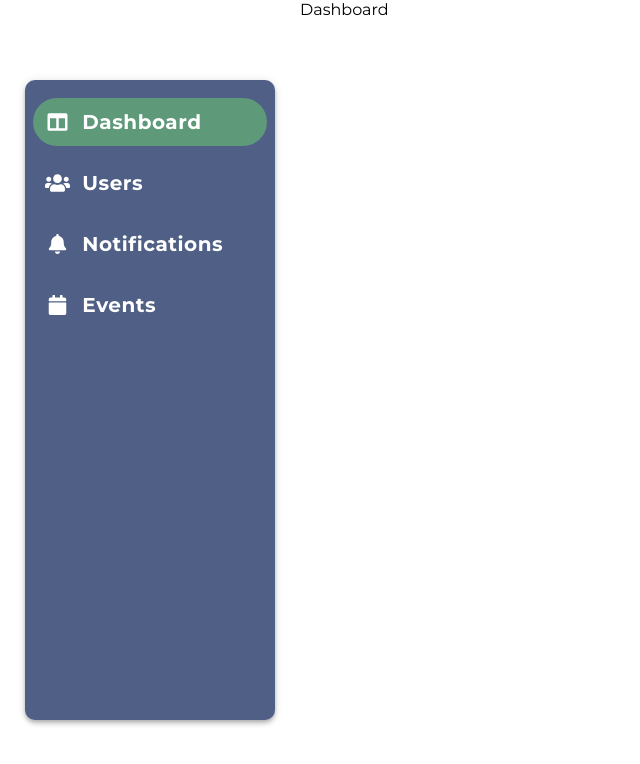
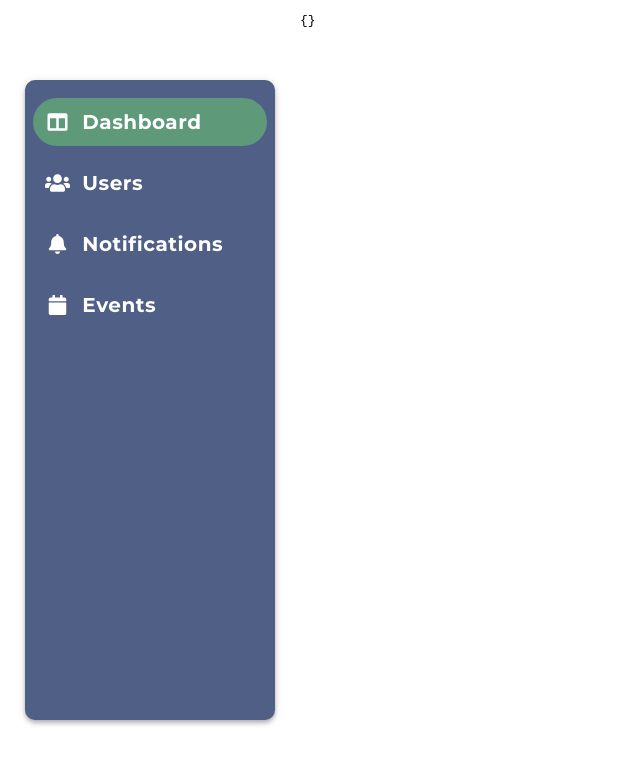
Before and after one commit to HackIllinois/admin-site, a React (Create React App) app: page / in a window 1280 px wide. Shown: the top 764 px of the page, without its empty margins (0-640 px from the left). Built offline with nearby package versions, Linux system fonts and the light colour scheme; no server answers; sample sign-in values are in the browser's storage.

Commit message:
Put me on the design team

```diff
--- a/src/api.js
+++ b/src/api.js
@@ -1,16 +1,12 @@
 const API = 'https://api.hackillinois.org';
-
-function headers() {
-  return {
-    Authorization: sessionStorage.getItem('token'),
-    'Content-Type': 'application/json',
-  };
-}
 
 function request(method, endpoint, body) {
   return fetch(API + endpoint, {
     method,
-    headers: headers(),
+    headers: {
+      Authorization: sessionStorage.getItem('token'),
+      'Content-Type': 'application/json',
+    },
     body: JSON.stringify(body),
   }).then(res => {
     if (res.ok) {
@@ -42,6 +38,19 @@ export function getToken(code) {
 export function getRoles() {
   return request('GET', '/auth/roles/')
     .then(res => res.roles);
+}
+
+export function getDecisions() {
+  return request('GET', '/decision/filter/')
+    .then(res => res.decisions);
+}
+
+export function makeDecision(id, status, wave) {
+  return request('POST', '/decision/', { id, status, wave });
+}
+
+export function finalizeDecision(id, finalized = true) {
+  return request('POST', '/decision/finalize/', { id, finalized });
 }
 
 export function getEvents() {
@@ -95,15 +104,6 @@ export function getRegistrations() {
     .then(res => res.registrations);
 }
 
-export function getDecisions() {
-  return request('GET', '/decision/filter/')
-    .then(res => res.decisions);
+export function getStats() {
+  return request('GET', '/stat/');
 }
-
-export function makeDecision(id, status, wave) {
-  return request('POST', '/decision/', { id, status, wave });
-}
-
-export function finalizeDecision(id, finalized = true) {
-  return request('POST', '/decision/finalize/', { id, finalized });
-}
--- a/src/components/Dashboard/index.jsx
+++ b/src/components/Dashboard/index.jsx
@@ -1,11 +1,26 @@
 import React from 'react';
+import { getStats } from 'api';
 
 export default class Dashboard extends React.Component {
+  constructor(props) {
+    super(props);
+
+    this.state = {
+      stats: {},
+    };
+  }
+
+  componentDidMount() {
+    getStats().then(stats => {
+      this.setState({ stats });
+    });
+  }
+
   render() {
+    const { stats } = this.state;
+
     return (
-      <div>
-        Dashboard
-      </div>
+      <pre>{JSON.stringify(stats, null, 2)}</pre>
     )
   }
 }
```
